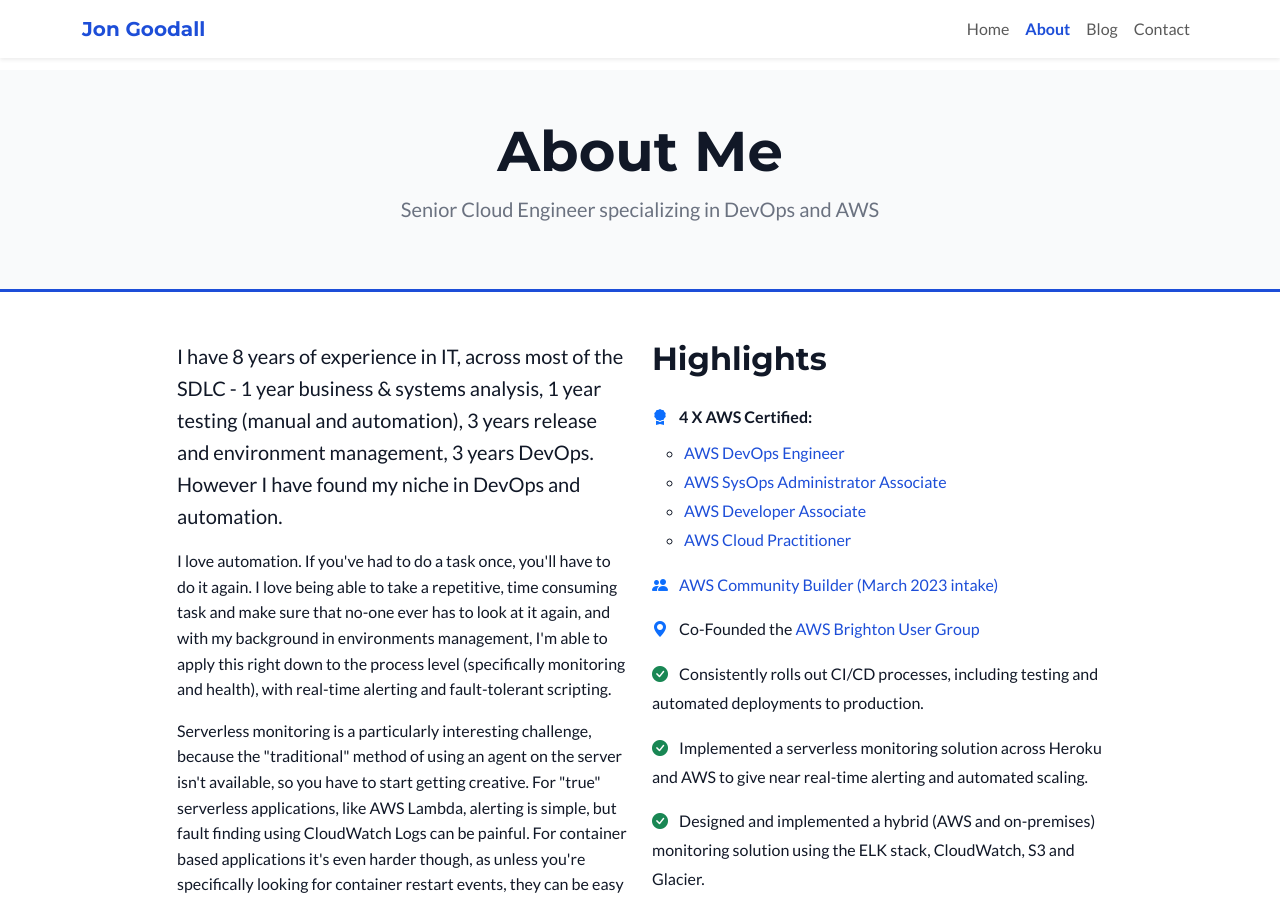
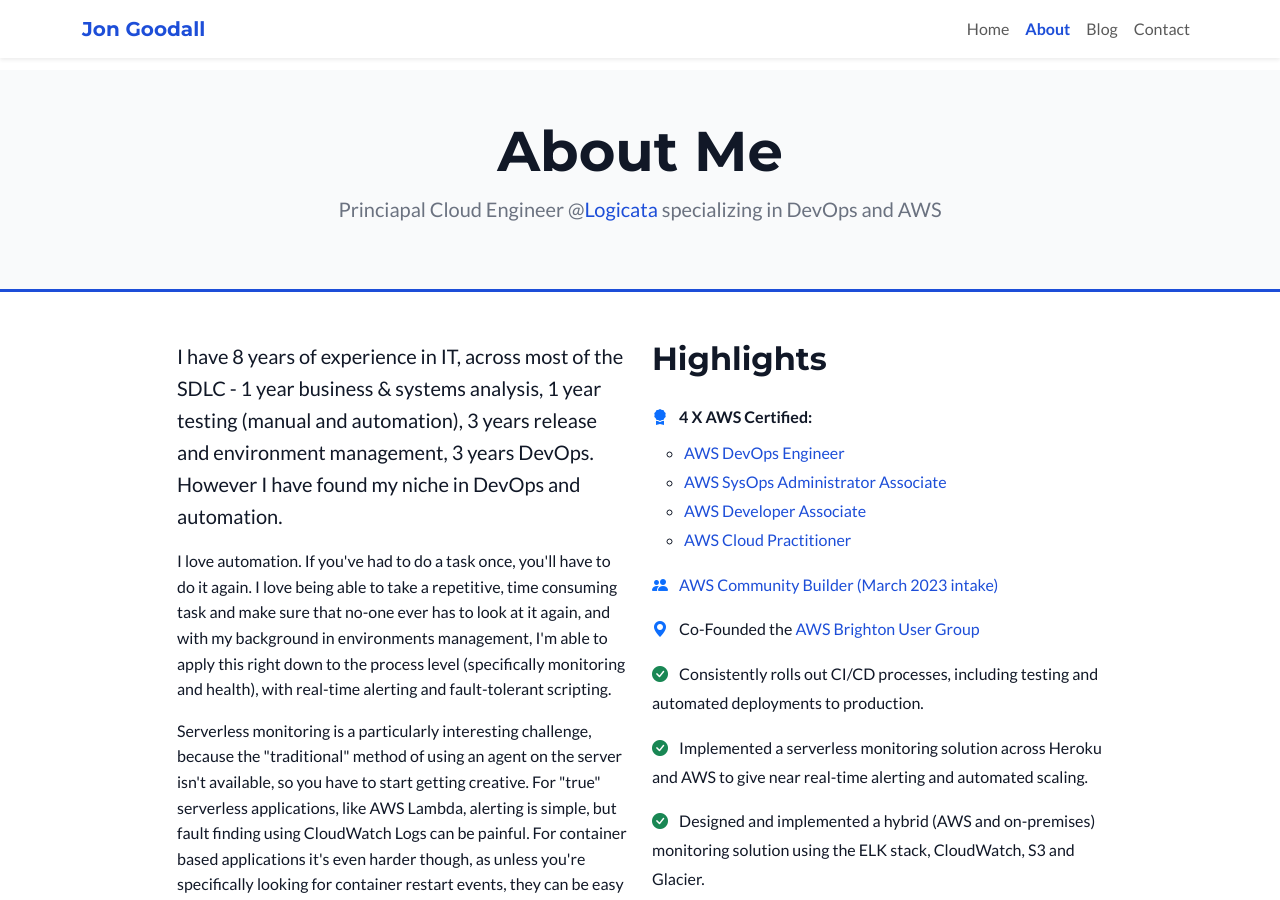
Before and after one commit to jdgoodall1/jdgoodall1.github.io, a Jekyll site: the page built from about.html, in a window 1280 px wide and 900 px high. Built offline with Jekyll 4.4.1, drawn with Linux system fonts in a browser that asks for light colours.

Commit message:
Update about.html

```diff
--- a/about.html
+++ b/about.html
@@ -1,7 +1,7 @@
 ---
 layout: page
 title: About Me
-subtitle: Senior Cloud Engineer specializing in DevOps and AWS
+subtitle: Princiapal Cloud Engineer @<a href="https://www.logicata.com/" target="_blank">Logicata</a> specializing in DevOps and AWS
 ---
 
 <div class="row">
```
